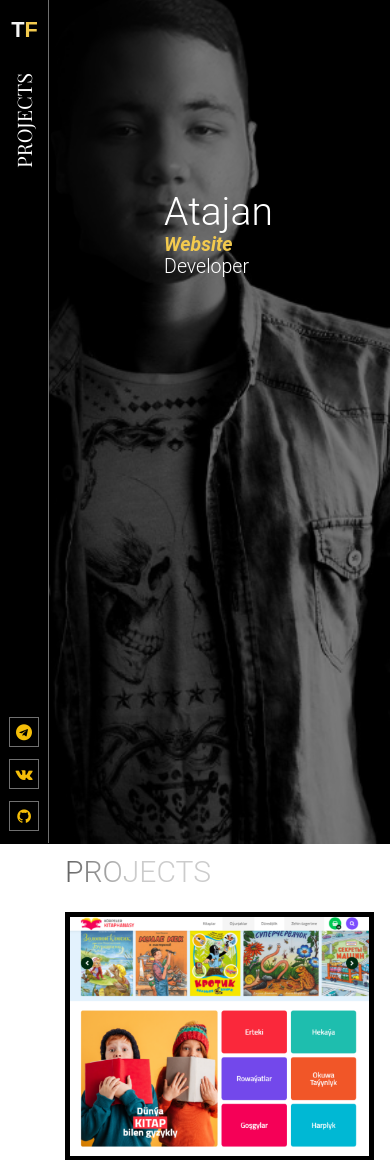
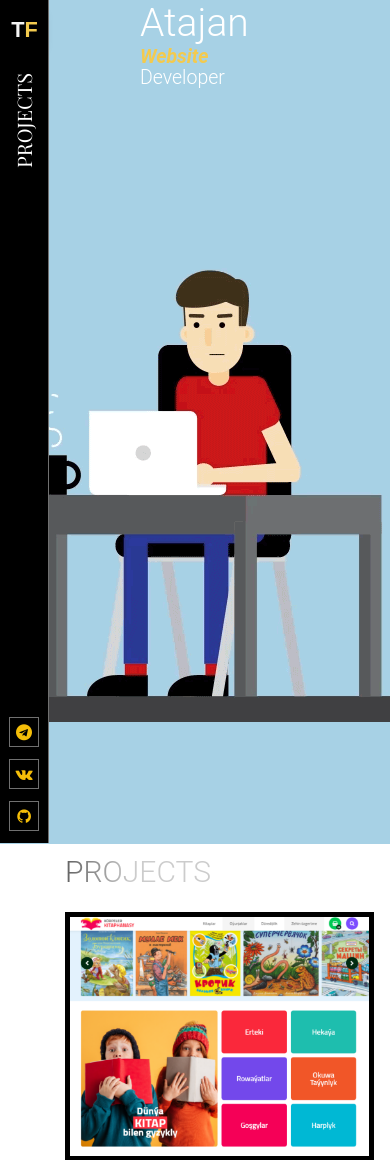
Before and after one commit to atajantayyrov/atajanweb, a PHP site: page / in a window 390 px wide. Shown: the top 1160 px of the page. Run offline with PHP 8.4, Linux system fonts and the light colour scheme; some libraries are stand-ins or nearby versions; some web fonts are replaced.

Commit message:
atajanweb

```diff
--- a/css/front-page/masthead.css
+++ b/css/front-page/masthead.css
@@ -1,23 +1,29 @@
 .aw-masthead {
-  background: #000;
   height: 100vh;
   width: 100%;
+  display: flex;
+  align-items: center;
+  justify-content: center;
+  background-color: #a7d1e5;
   overflow: hidden;
 }
 
-.aw-wrapper {
-  display: flex;
-  flex-wrap: wrap;
-  height: 100%;
+.aw-masthead__img {
 }
+.aw-masthead__img img {
+  object-fit: cover;
+  background-position: center;
+}
+
 .aw-masthead__text {
   display: flex;
   align-items: center;
   flex-direction: column;
   justify-content: center;
   text-align: left;
-  flex: 0 0 50%;
-  max-width: 50%;
+  position: absolute;
+  top: 0;
+  left: 140px;
   color: #ffff;
 }
 .aw-masthead__title {
@@ -38,46 +44,22 @@
   margin: 0;
 }
 
-.aw-masthead__img {
-  flex: 0 0 50%;
-  max-width: 50%;
-  position: relative;
-  display: flex;
-}
-.aw-masthead__img img {
-  position: absolute;
-  bottom: 0;
-  height: 100%;
-  width: auto;
-}
-
 @media (max-width: 1199px) {
 }
 @media (max-width: 991px) {
 }
 @media (max-width: 767px) {
   .aw-masthead {
-    padding: 0 90px;
   }
 }
 @media (max-width: 575px) {
   .aw-masthead {
-    padding: 0 47px;
-    padding-right: 0;
   }
   .aw-masthead__text {
     flex: 0 0 100%;
     max-width: 100%;
   }
-  .aw-masthead__img {
-    flex: 0 0 100%;
-    max-width: 100%;
-  }
-  .aw-masthead__img img {
-    left: 0;
-    right: 0;
-    margin: auto;
-  }
+
   .aw-masthead__title {
     font-size: 10vw;
   }
@@ -87,4 +69,14 @@
   .aw-masthead__dev {
     font-size: 5vw;
   }
+  .aw-masthead__img img {
+    left: -200px;
+    right: 0;
+    margin: auto;
+    opacity: 1;
+    height: 240%;
+  }
+  .aw-masthead__text {
+    z-index: 1;
+  }
 }
--- a/css/front-page/projects.css
+++ b/css/front-page/projects.css
@@ -266,14 +266,5 @@
   .aw-projects__buttons {
     width: 208px;
   }
-  .aw-masthead__img img {
-    left: -200px;
-    right: 0;
-    margin: auto;
-    opacity: 0.5;
-    height: 240%;
-  }
-  .aw-masthead__text {
-    z-index: 1;
-  }
+
 }
--- a/index.php
+++ b/index.php
@@ -1,3 +1,4 @@
+
 <!DOCTYPE html>
 <html lang="en">
 <head>
@@ -23,6 +24,7 @@
       href="https://cdnjs.cloudflare.com/ajax/libs/twitter-bootstrap/4.5.0/css/bootstrap.min.css"
       rel="stylesheet"
     />
+
     <!-- Material Design Bootstrap -->
     <link
       href="https://cdnjs.cloudflare.com/ajax/libs/mdbootstrap/4.19.1/css/mdb.min.css"
--- a/web-parts/masthead.php
+++ b/web-parts/masthead.php
@@ -1,5 +1,8 @@
 <section class="aw-masthead">
-    <div class="aw-wrapper">
+
+    <div class="aw-masthead__img">
+        <img src="img/ata.gif" alt="atajan">
+        </div>
         <div class="aw-masthead__text">
             <div>
             <h1 class="aw-masthead__title">Atajan</h1>
@@ -8,9 +11,6 @@
         </div>
         </div>
 
-        <div class="aw-masthead__img">
-        <img src="img/atajan.jpg" alt="atajan">
 
-        </div>
-    </div>
+
 </section>
```
Also changed, not shown: img/RevolvingUntimelyEchidna-size_restricted.gif (added), img/ata.gif (added).
